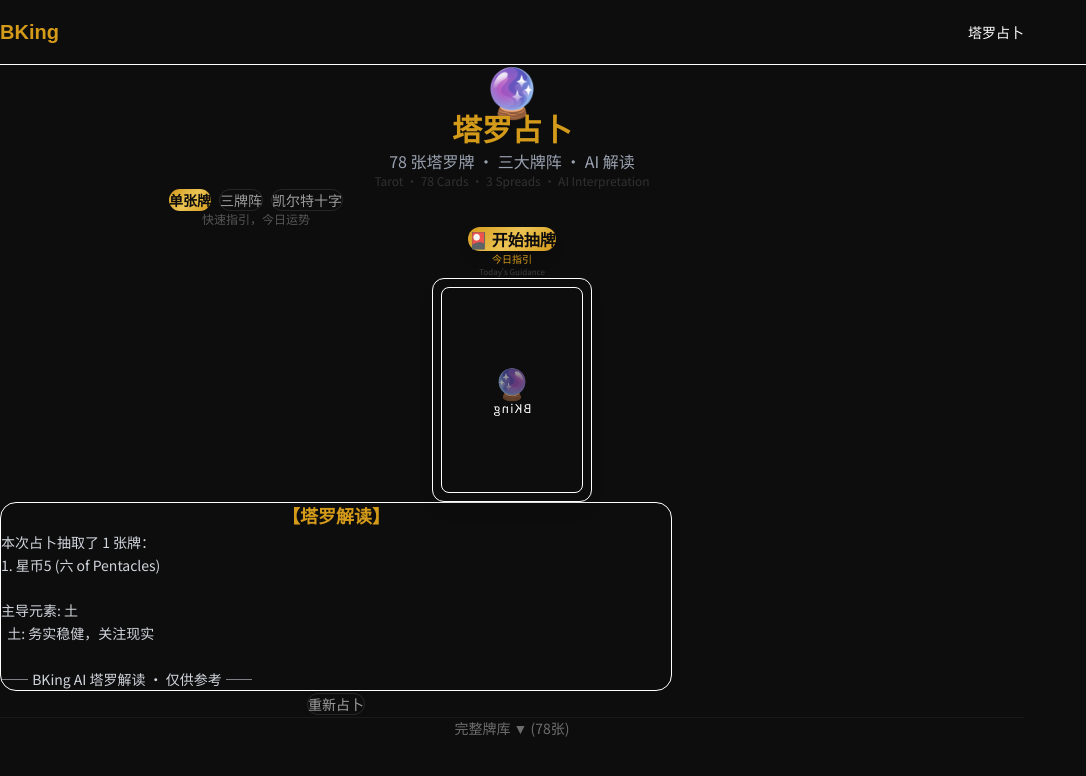
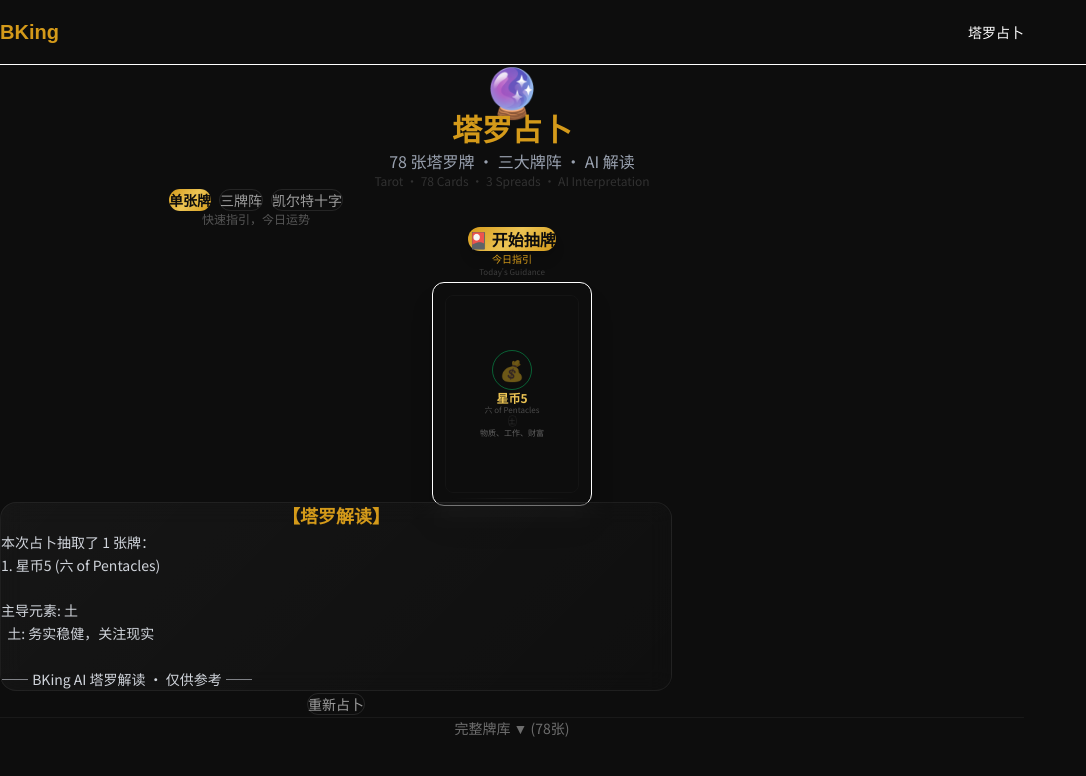
Before and after one commit to tintosm911/bking, a Next.js app: page /tarot in a window 1280 px wide. Both pictures are taken after a click on the button "🎴 开始抽牌". Shown: the top 776 px of the page, without its empty margins (0-1086 px from the left). Built offline with nearby package versions, Linux system fonts and the light colour scheme; what wagmi would draw is missing.

Commit message:
feat: 塔罗翻牌动画升级 - 3D翻牌+粒子光效+炫光特效

```diff
--- a/src/app/globals.css
+++ b/src/app/globals.css
@@ -65,3 +65,71 @@ body {
   transform: translateY(-2px);
   box-shadow: 0 8px 30px rgba(212, 154, 26, 0.4);
 }
+
+/* 3D翻牌 */
+.perspective-1000 {
+  perspective: 1000px;
+}
+
+.preserve-3d {
+  transform-style: preserve-3d;
+}
+
+.backface-hidden {
+  backface-visibility: hidden;
+}
+
+.rotate-y-180 {
+  transform: rotateY(180deg);
+}
+
+/* 翻牌光效动画 */
+@keyframes shimmer-fast {
+  0% { transform: translateX(-100%); }
+  100% { transform: translateX(200%); }
+}
+
+.animate-shimmer-fast {
+  animation: shimmer-fast 0.8s ease-in-out;
+}
+
+/* 脉冲光晕 */
+@keyframes pulse-slow {
+  0%, 100% { opacity: 0.3; }
+  50% { opacity: 0.6; }
+}
+
+.animate-pulse-slow {
+  animation: pulse-slow 1.2s ease-in-out;
+}
+
+/* 粒子飘散 */
+@keyframes particle-float {
+  0% {
+    opacity: 1;
+    transform: translate(0, 0) scale(1);
+  }
+  100% {
+    opacity: 0;
+    transform: translate(var(--dx, 20px), var(--dy, -30px)) scale(0);
+  }
+}
+
+.animate-particle {
+  animation: particle-float 2s ease-out forwards;
+}
+
+.animate-particle:nth-child(1) { --dx: -15px; --dy: -25px; }
+.animate-particle:nth-child(2) { --dx: 20px; --dy: -20px; }
+.animate-particle:nth-child(3) { --dx: -10px; --dy: -35px; }
+.animate-particle:nth-child(4) { --dx: 25px; --dy: -15px; }
+.animate-particle:nth-child(5) { --dx: -20px; --dy: -30px; }
+.animate-particle:nth-child(6) { --dx: 15px; --dy: -25px; }
+
+/* 玻璃效果 */
+.glass {
+  background: linear-gradient(135deg, rgba(255,255,255,0.04) 0%, rgba(255,255,255,0.01) 100%);
+  backdrop-filter: blur(12px);
+  -webkit-backdrop-filter: blur(12px);
+  border: 1px solid rgba(255,255,255,0.06);
+}
--- a/src/app/tarot/page.tsx
+++ b/src/app/tarot/page.tsx
@@ -141,69 +141,183 @@ function generateReading(spreadIdx: number) {
   return selected;
 }
 
-// 翻牌动画组件
+// 炫光特效组件 - 翻牌时的光效
+function FlipGlow({ delay }: { delay: number }) {
+  const [visible, setVisible] = useState(false);
+
+  useEffect(() => {
+    const timer = setTimeout(() => setVisible(true), delay + 200);
+    return () => clearTimeout(timer);
+  }, [delay]);
+
+  useEffect(() => {
+    if (visible) {
+      const timer = setTimeout(() => setVisible(false), 1200);
+      return () => clearTimeout(timer);
+    }
+  }, [visible]);
+
+  if (!visible) return null;
+
+  return (
+    <div className="absolute inset-0 rounded-xl pointer-events-none overflow-hidden">
+      <div className="absolute inset-0 bg-gradient-to-r from-transparent via-gold/30 to-transparent animate-shimmer-fast" />
+      <div className="absolute -inset-2 bg-gold/10 blur-xl animate-pulse-slow" />
+    </div>
+  );
+}
+
+// 翻牌动画组件 - 3D翻牌 + 光效 + 粒子
 function FlippingCard({
   card,
   flipped,
   delay,
+  index,
 }: {
   card: any;
   flipped: boolean;
   delay: number;
+  index: number;
 }) {
   const [showFront, setShowFront] = useState(false);
+  const [floatY, setFloatY] = useState(0);
 
   useEffect(() => {
     if (flipped) {
-      const timer = setTimeout(() => setShowFront(true), delay + 400);
+      const timer = setTimeout(() => setShowFront(true), delay + 500);
       return () => clearTimeout(timer);
     }
   }, [flipped, delay]);
 
+  // 翻牌后的微浮动效果
+  useEffect(() => {
+    if (showFront) {
+      const interval = setInterval(() => {
+        setFloatY(Math.sin(Date.now() / 2000 + index) * 4);
+      }, 50);
+      return () => clearInterval(interval);
+    }
+  }, [showFront, index]);
+
   return (
     <div
+      className="relative"
+      style={{ transform: `translateY(${floatY}px)` }}
+    >
+      {/* 粒子背景 */}
+      {flipped && (
+        <div className="absolute -inset-4 pointer-events-none">
+          {[...Array(6)].map((_, i) => (
+            <div
+              key={i}
+              className="absolute w-1 h-1 rounded-full bg-gold/40 animate-particle"
+              style={{
+                left: `${20 + i * 15}%`,
+                top: `${10 + (i % 3) * 30}%`,
+                animationDelay: `${delay + i * 150}ms`,
+                animationDuration: `${1.5 + Math.random()}s`,
+              }}
+            />
+          ))}
+        </div>
+      )}
+
+      <div
         className={`relative w-32 h-48 sm:w-36 sm:h-52 md:w-40 md:h-56 cursor-pointer perspective-1000 transition-all duration-700 ease-out ${
-        flipped ? "" : "hover:-translate-y-2"
+          flipped ? "" : "hover:-translate-y-3"
         }`}
         style={{ transitionDelay: `${delay}ms` }}
       >
         <div
-        className={`relative w-full h-full transition-transform duration-700 ease-out preserve-3d ${
+          className={`relative w-full h-full transition-transform duration-[800ms] ease-in-out preserve-3d ${
             flipped ? "rotate-y-180" : ""
           }`}
+          style={{ transitionDelay: `${delay}ms` }}
         >
-        {/* Card back */}
-        <div className="absolute inset-0 rounded-xl bg-gradient-to-br from-gold-dark/60 via-dark-700 to-gold-dark/40 border border-gold/20 flex items-center justify-center backface-hidden shadow-lg shadow-gold/10">
-          <div className="text-center">
-            <div className="text-3xl mb-2 opacity-60">🔮</div>
-            <div className="text-xs text-gold/40 tracking-widest">BKing</div>
+          {/* Card back - 华丽背面 */}
+          <div className="absolute inset-0 rounded-xl bg-gradient-to-br from-dark-900 via-gold-dark/30 to-dark-900 border border-gold/25 flex items-center justify-center backface-hidden shadow-xl shadow-gold/15 overflow-hidden">
+            {/* 装饰底纹 */}
+            <div className="absolute inset-0 opacity-10">
+              <div className="absolute top-3 left-3 w-8 h-8 border-t border-l border-gold/40 rounded-tl-lg" />
+              <div className="absolute top-3 right-3 w-8 h-8 border-t border-r border-gold/40 rounded-tr-lg" />
+              <div className="absolute bottom-3 left-3 w-8 h-8 border-b border-l border-gold/40 rounded-bl-lg" />
+              <div className="absolute bottom-3 right-3 w-8 h-8 border-b border-r border-gold/40 rounded-br-lg" />
             </div>
-          <div className="absolute inset-2 rounded-lg border border-gold/5" />
+            {/* 中央纹章 */}
+            <div className="text-center relative z-10">
+              <div className="w-14 h-14 mx-auto mb-2 rounded-full border-2 border-gold/30 flex items-center justify-center">
+                <span className="text-3xl opacity-70">🔮</span>
+              </div>
+              <div className="text-sm text-gold/50 tracking-[0.3em] font-serif">BKing</div>
+              <div className="text-[8px] text-gold/20 mt-1 tracking-[0.2em]">TAROT</div>
+            </div>
+            {/* 中心装饰线 */}
+            <div className="absolute inset-x-4 top-1/2 h-px bg-gradient-to-r from-transparent via-gold/20 to-transparent" />
           </div>
 
-        {/* Card front */}
+          {/* Card front - 华丽正面 */}
           <div
-          className={`absolute inset-0 rounded-xl bg-gradient-to-br from-dark-700 via-dark-800 to-dark-900 border border-gold/20 flex flex-col items-center justify-center p-3 rotate-y-180 backface-hidden transition-opacity duration-500 ${
-            showFront ? "opacity-100" : "opacity-0"
+            className={`absolute inset-0 rounded-xl bg-gradient-to-br from-dark-800 via-dark-900 to-dark-950 border border-gold/20 flex flex-col items-center justify-center p-3 rotate-y-180 backface-hidden transition-all duration-500 shadow-xl shadow-black/30 ${
+              showFront ? "opacity-100 scale-100" : "opacity-0 scale-95"
             }`}
+            style={{ transitionDelay: showFront ? `${delay + 500}ms` : "0ms" }}
           >
-          <div className="text-2xl mb-1">
+            {/* 背景装饰 */}
+            <div className="absolute inset-0 opacity-[0.03]">
+              <div className="absolute inset-3 rounded-lg border border-gold/20" />
+            </div>
+
+            {/* 元素环 */}
+            <div className={`w-10 h-10 rounded-full flex items-center justify-center mb-1 border border-current ${
+              card.element === "火" ? "text-orange-400/40" :
+              card.element === "水" ? "text-blue-400/40" :
+              card.element === "风" ? "text-cyan-300/40" :
+              "text-green-400/40"
+            }`}>
+              <span className="text-xl">
                 {card.type === "major" ? "🃏" : card.suitIcon}
+              </span>
             </div>
-          <div className="text-xs font-bold text-gold-light text-center leading-tight mb-1">
-            {card.reversed ? "⬇" : "⬆"} {card.name}
+
+            {/* 牌名 */}
+            <div className="text-center">
+              <div className={`text-xs font-bold leading-tight mb-0.5 ${
+                card.reversed ? "text-red-400" : "text-gold-light"
+              }`}>
+                {card.reversed && <span className="inline-block mr-0.5">⬇</span>}
+                {card.name}
               </div>
-          <div className="text-[9px] text-white/30 text-center mb-1">
+              <div className="text-[8px] text-white/25 leading-tight">
                 {card.nameEn}
               </div>
-          <div className="text-[8px] text-white/20">{card.element}</div>
-          <div className="mt-auto text-[9px] text-white/40 text-center leading-tight">
-            {card.reversed ? `逆位: ${card.meaningEn}` : card.meaning}
             </div>
+
+            {/* 元素标签 */}
+            <div className="text-[7px] text-white/15 mt-0.5 px-2 py-0.5 rounded-full border border-white/5">
+              {card.element}
+            </div>
+
+            {/* 分隔线 */}
+            <div className="w-8 h-px bg-gradient-to-r from-transparent via-gold/20 to-transparent my-1.5" />
+
+            {/* 释义 */}
+            <div className="text-[8px] text-white/35 text-center leading-tight px-1">
+              {card.reversed ? `⚠ ${card.meaningEn}` : card.meaning}
+            </div>
+
             {card.reversed && (
-            <div className="text-[9px] text-red-400/60 mt-0.5">Reversed</div>
+              <div className="text-[7px] text-red-400/50 mt-1 tracking-wider uppercase">
+                Reversed
+              </div>
             )}
+
+            {/* 底部装饰 */}
+            <div className="absolute bottom-1.5 inset-x-4 h-px bg-gradient-to-r from-transparent via-white/5 to-transparent" />
           </div>
+        </div>
+
+        {/* 翻牌光效 */}
+        {flipped && <FlipGlow delay={delay} />}
       </div>
     </div>
   );
@@ -369,7 +483,7 @@ export default function TarotPage() {
               {cards.map((card, i) => (
                 <div key={i} className="flex flex-col items-center">
                   <SpreadPosition spreadIdx={spreadIdx} cardIdx={i} />
-                  <FlippingCard card={card} flipped={flipped} delay={i * 300} />
+                  <FlippingCard card={card} flipped={flipped} delay={i * 300} index={i} />
                 </div>
               ))}
             </div>
```
Lines whose indentation alone changed are shown as unchanged.
